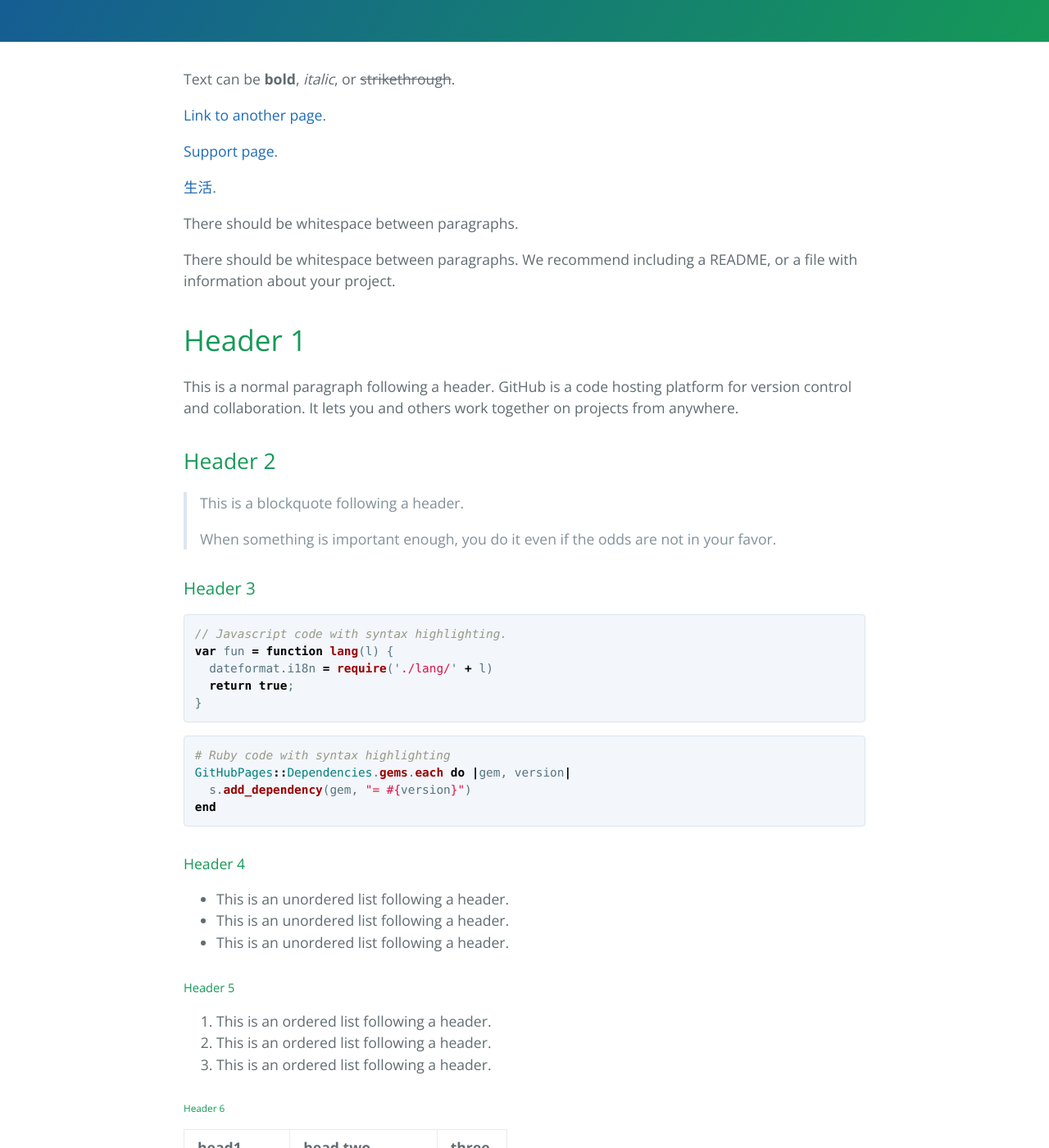
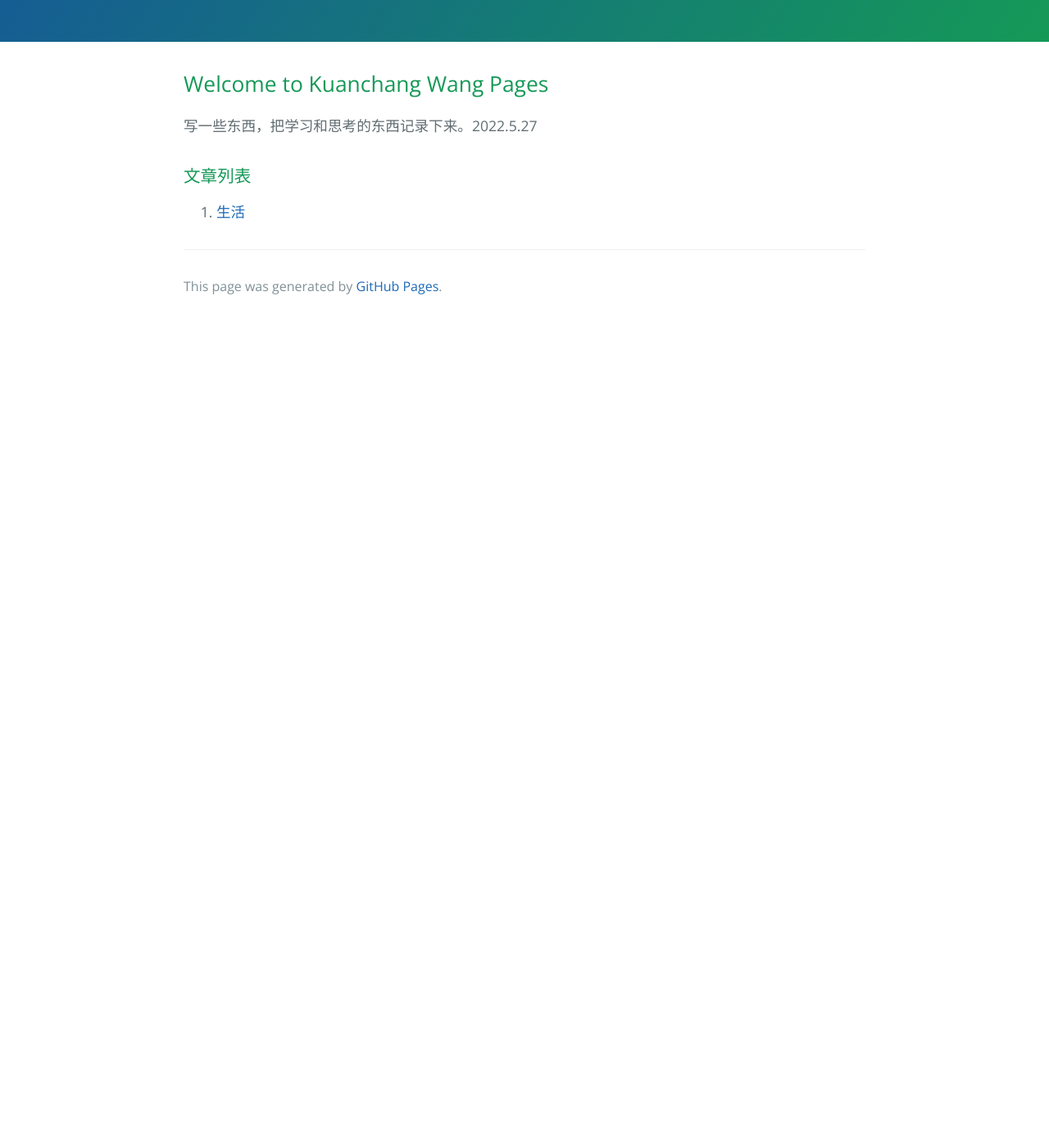
Before and after one commit to kuanshang/kuanshang.github.io, a Jekyll site: the page built from index.md, in a window 1280 px wide and 1400 px high, scrolled down 219 px. Shown: the whole window at 82% size. Built offline with Jekyll 4.4.1, drawn with Linux system fonts in a browser that asks for light colours; our own code applies the rules of GitHub Pages for plain Markdown files; the repository's description, which GitHub fills in, is left out; after the commit the page ends 900 px from its top, so only the background shows below that; some of the changed text lies outside the part shown.

Commit message:
modify main page

````diff
--- a/index.md
+++ b/index.md
@@ -1,127 +1,6 @@
----
-layout: default
----
+## Welcome to Kuanchang Wang Pages
 
-Text can be **bold**, _italic_, or ~~strikethrough~~.
+写一些东西，把学习和思考的东西记录下来。2022.5.27
 
-[Link to another page](./another-page.html).
-
-[Support page](./docs/SUPPORT.html).
-
-[生活](./docs/life/生活.html).
-
-There should be whitespace between paragraphs.
-
-There should be whitespace between paragraphs. We recommend including a README, or a file with information about your project.
-
-# Header 1
-
-This is a normal paragraph following a header. GitHub is a code hosting platform for version control and collaboration. It lets you and others work together on projects from anywhere.
-
-## Header 2
-
-> This is a blockquote following a header.
->
-> When something is important enough, you do it even if the odds are not in your favor.
-
-### Header 3
-
-```js
-// Javascript code with syntax highlighting.
-var fun = function lang(l) {
-  dateformat.i18n = require('./lang/' + l)
-  return true;
-}
-```
-
-```ruby
-# Ruby code with syntax highlighting
-GitHubPages::Dependencies.gems.each do |gem, version|
-  s.add_dependency(gem, "= #{version}")
-end
-```
-
-#### Header 4
-
-*   This is an unordered list following a header.
-*   This is an unordered list following a header.
-*   This is an unordered list following a header.
-
-##### Header 5
-
-1.  This is an ordered list following a header.
-2.  This is an ordered list following a header.
-3.  This is an ordered list following a header.
-
-###### Header 6
-
-| head1        | head two          | three |
-|:-------------|:------------------|:------|
-| ok           | good swedish fish | nice  |
-| out of stock | good and plenty   | nice  |
-| ok           | good `oreos`      | hmm   |
-| ok           | good `zoute` drop | yumm  |
-
-### There's a horizontal rule below this.
-
-* * *
-
-### Here is an unordered list:
-
-*   Item foo
-*   Item bar
-*   Item baz
-*   Item zip
-
-### And an ordered list:
-
-1.  Item one
-1.  Item two
-1.  Item three
-1.  Item four
-
-### And a nested list:
-
-- level 1 item
-  - level 2 item
-  - level 2 item
-    - level 3 item
-    - level 3 item
-- level 1 item
-  - level 2 item
-  - level 2 item
-  - level 2 item
-- level 1 item
-  - level 2 item
-  - level 2 item
-- level 1 item
-
-### Small image
-
-![Octocat](https://github.githubassets.com/images/icons/emoji/octocat.png)
-
-### Large image
-
-![Branching](https://guides.github.com/activities/hello-world/branching.png)
-
-
-### Definition lists can be used with HTML syntax.
-
-<dl>
-<dt>Name</dt>
-<dd>Godzilla</dd>
-<dt>Born</dt>
-<dd>1952</dd>
-<dt>Birthplace</dt>
-<dd>Japan</dd>
-<dt>Color</dt>
-<dd>Green</dd>
-</dl>
-
-```
-Long, single-line code blocks should not wrap. They should horizontally scroll if they are too long. This line should be long enough to demonstrate this.
-```
-
-```
-The final element.
-```
+### 文章列表
+1. [生活](./docs/生活.html)
````
Also changed, not shown: 1 other file.
